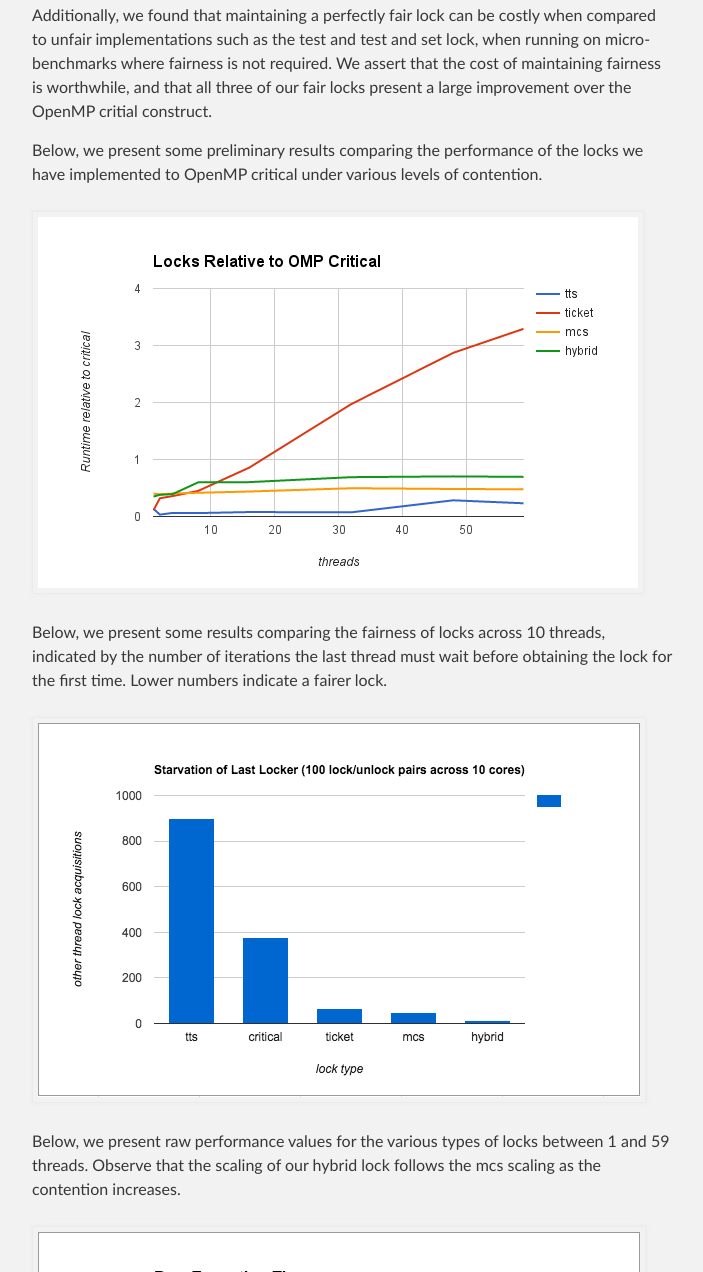
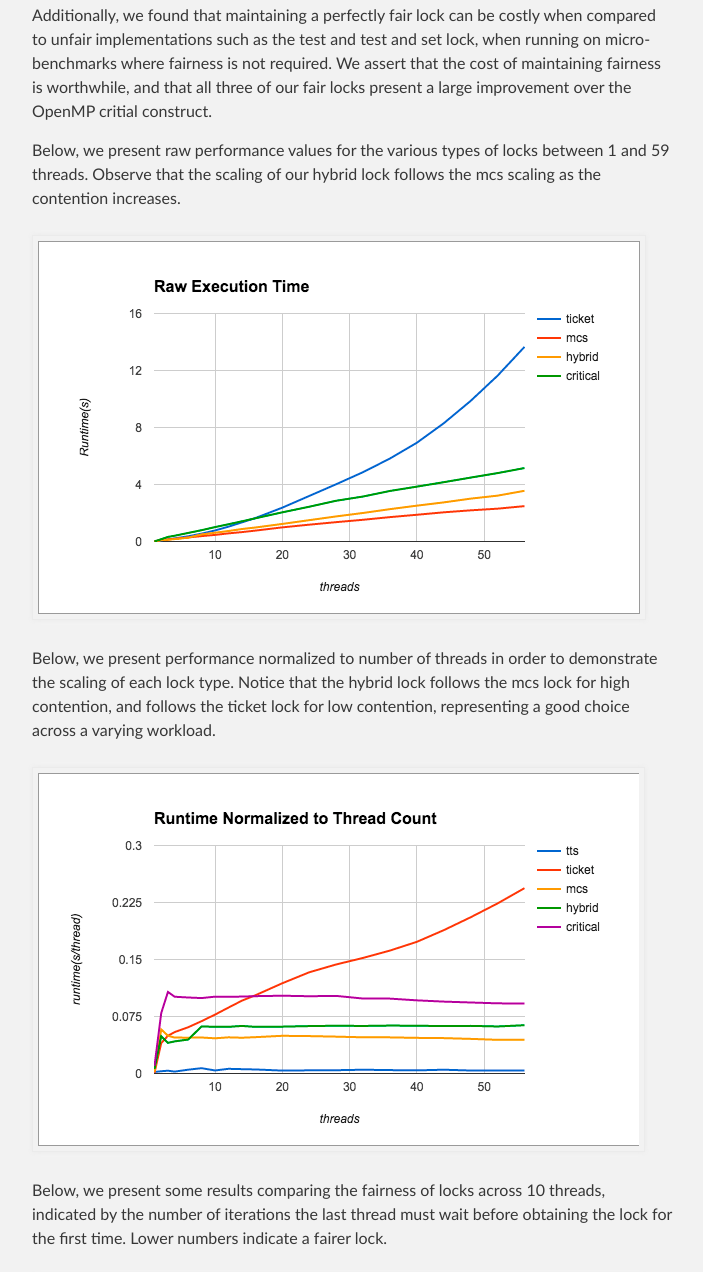
Before and after one commit to njeffrie/adaptive_lock, a plain HTML site: page index.html in a window 1280 px wide. Shown: the part 2576-3848 px from the top of the page, without its empty margins (288-991 px from the left). Drawn offline with Linux system fonts and the light colour scheme.

Commit message:
reordered graphs, redid openmp critical speedup graph

```diff
--- a/index.html
+++ b/index.html
@@ -108,19 +108,20 @@ We have produced several locks based on the <a href=http://www.cs.rochester.edu/
 Additionally, we found that maintaining a perfectly fair lock can be costly when compared to unfair implementations such as the test and test and set lock, when running on micro-benchmarks where fairness is not required.  We assert that the cost of maintaining fairness is worthwhile, and that all three of our fair locks present a large improvement over the OpenMP critial construct.
 </p>
 
-<p> Below, we present some preliminary results comparing the performance of the locks we have implemented to OpenMP critical under various levels of contention. </p>
+<p> Below, we present raw performance values for the various types of locks between 1 and 59 threads. Observe that the scaling of our hybrid lock follows the mcs scaling as the contention increases.
+</p>
+<img src="images/raw_perf.png">
 
-<img src="images/image.png">
+<p> Below, we present performance normalized to number of threads in order to demonstrate the scaling of each lock type.  Notice that the hybrid lock follows the mcs lock for high contention, and follows the ticket lock for low contention, representing a good choice across a varying workload.
+</p>
+<img src="images/adjusted_perf.png">
+
 <p> Below, we present some results comparing the fairness of locks across 10 threads, indicated by the number of iterations the last thread must wait before obtaining the lock for the first time.  Lower numbers indicate a fairer lock.
 </p>
 <img src="images/fairness.png">
 
-<p> Below, we present raw performance values for the various types of locks between 1 and 59 threads. Observe that the scaling of our hybrid lock follows the mcs scaling as the contention increases.
-</p>
-<img src="images/raw_perf.png">
-<p> Below, we present performance normalized to number of threads in order to demonstrate the scaling of each lock type.  Notice that the hybrid lock follows the mcs lock for high contention, and follows the ticket lock for low contention, representing a good choice across a varying workload.
-</p>
-<img src="images/adjusted_perf.png">
+<p> Below, we present the speedup of the fair locks we have implemented relative to OpenMP critical.</p>
+<img src="images/speed_over_critical.png">
 
 </section>
     </div>
```
Also changed, not shown: images/speed_over_critical.png (added).
